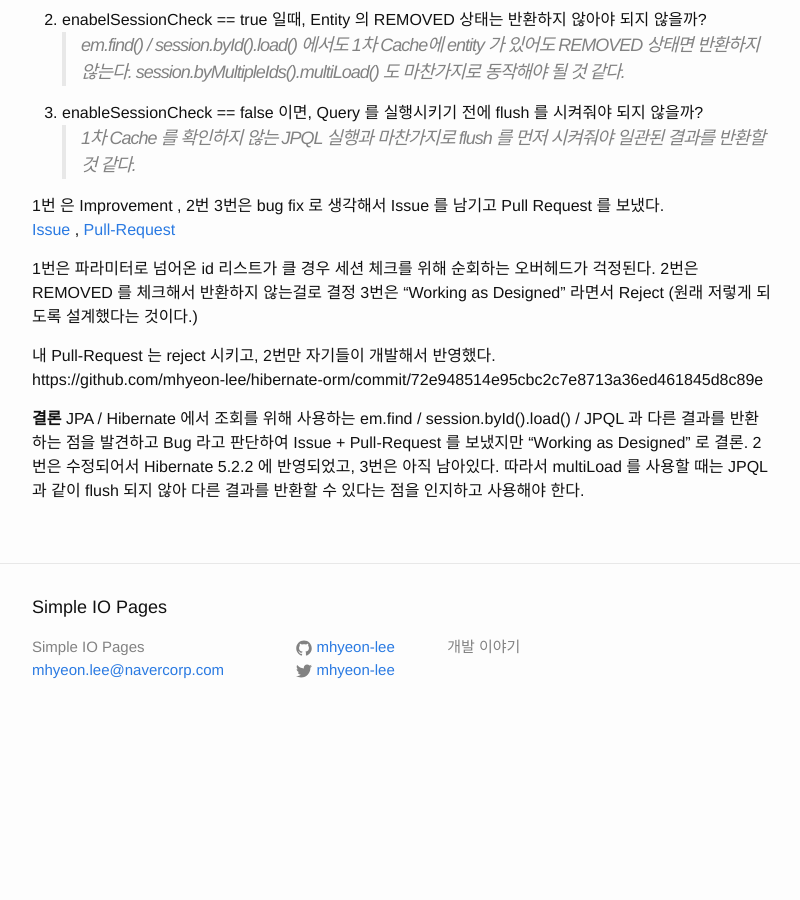
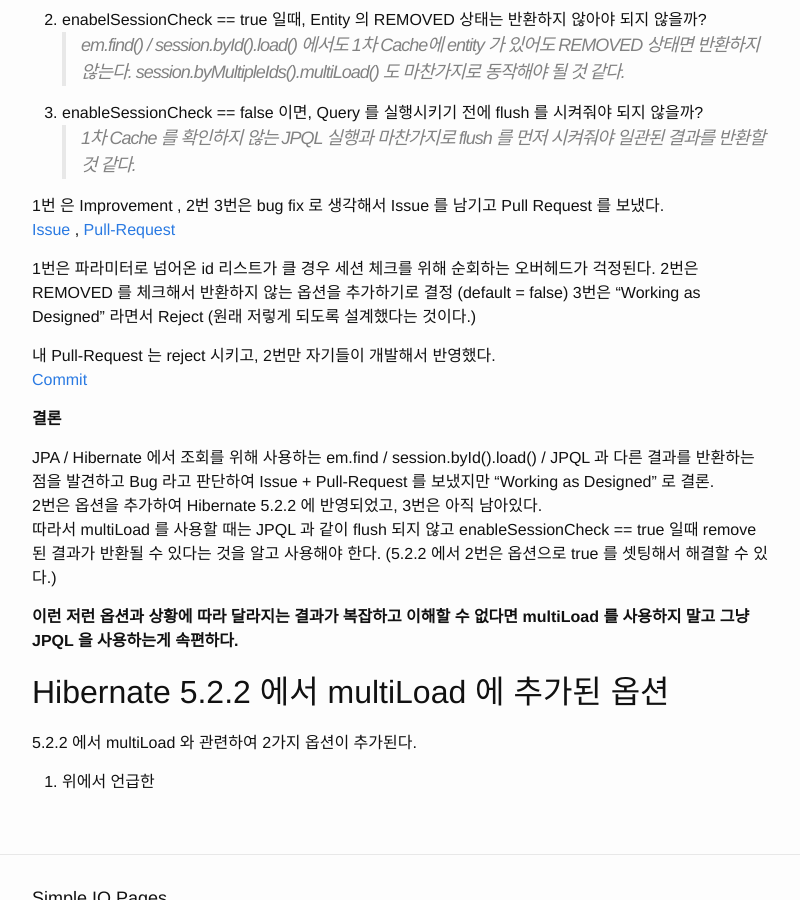
Before and after one commit to mhyeon-lee/mhyeon-lee.github.io, a Jekyll site: the page built from _posts/2016-08-05-[Hibernate] load-by-multiple-id API 를 사용할때 알아야할 것들.markdown, in a window 1280 px wide and 900 px high, scrolled down 4241 px. Shown: the whole window, without its empty margins (238-1038 px from the left). Built offline with Jekyll 4.4.1, drawn with Linux system fonts in a browser that asks for light colours; before the commit the page ends 4982 px from its top, so only the background shows below that.

Commit message:
Update 2016-08-05-[Hibernate] load-by-multiple-id API 를 사용할때 알아야할 것들.markdown

```diff
--- a/_posts/2016-08-05-[Hibernate] load-by-multiple-id API 를 사용할때 알아야할 것들.markdown
+++ b/_posts/2016-08-05-[Hibernate] load-by-multiple-id API 를 사용할때 알아야할 것들.markdown
@@ -112,13 +112,23 @@ enableSessionCheck == true 라도 일관되지 않은 결과가 나온다.
 [Pull-Request](https://github.com/hibernate/hibernate-orm/pull/1489)
 
 1번은 파라미터로 넘어온 id 리스트가 클 경우 세션 체크를 위해 순회하는 오버헤드가 걱정된다.
-2번은 REMOVED 를 체크해서 반환하지 않는걸로 결정
+2번은 REMOVED 를 체크해서 반환하지 않는 옵션을 추가하기로 결정 (default = false)
 3번은 "Working as Designed" 라면서 Reject (원래 저렇게 되도록 설계했다는 것이다.)
 
 내 Pull-Request 는 reject 시키고, 2번만 자기들이 개발해서 반영했다. <br />
-https://github.com/mhyeon-lee/hibernate-orm/commit/72e948514e95cbc2c7e8713a36ed461845d8c89e
+[Commit](https://github.com/mhyeon-lee/hibernate-orm/commit/72e948514e95cbc2c7e8713a36ed461845d8c89e)
 
 **결론**
-JPA / Hibernate 에서 조회를 위해 사용하는 em.find / session.byId().load() / JPQL 과 다른 결과를 반환하는 점을 발견하고 Bug 라고 판단하여 Issue + Pull-Request 를 보냈지만 "Working as Designed" 로 결론.
-2번은 수정되어서 Hibernate 5.2.2 에 반영되었고, 3번은 아직 남아있다.
-따라서 multiLoad 를 사용할 때는 JPQL 과 같이 flush 되지 않아 다른 결과를 반환할 수 있다는 점을 인지하고 사용해야 한다.
+
+JPA / Hibernate 에서 조회를 위해 사용하는 em.find / session.byId().load() / JPQL 과 다른 결과를 반환하는 점을 발견하고 Bug 라고 판단하여 Issue + Pull-Request 를 보냈지만 "Working as Designed" 로 결론. <br />
+2번은 옵션을 추가하여 Hibernate 5.2.2 에 반영되었고, 3번은 아직 남아있다. <br />
+따라서 multiLoad 를 사용할 때는 JPQL 과 같이 flush 되지 않고 enableSessionCheck == true 일때 remove 된 결과가 반환될 수 있다는 것을 알고 사용해야 한다. (5.2.2 에서 2번은 옵션으로 true 를 셋팅해서 해결할 수 있다.)
+
+**이런 저런 옵션과 상황에 따라 달라지는 결과가 복잡하고 이해할 수 없다면 multiLoad 를 사용하지 말고 그냥 JPQL 을 사용하는게 속편하다.**
+
+
+## Hibernate 5.2.2 에서 multiLoad 에 추가된 옵션
+
+5.2.2 에서 multiLoad 와 관련하여 2가지 옵션이 추가된다.
+
+1. 위에서 언급한
```
